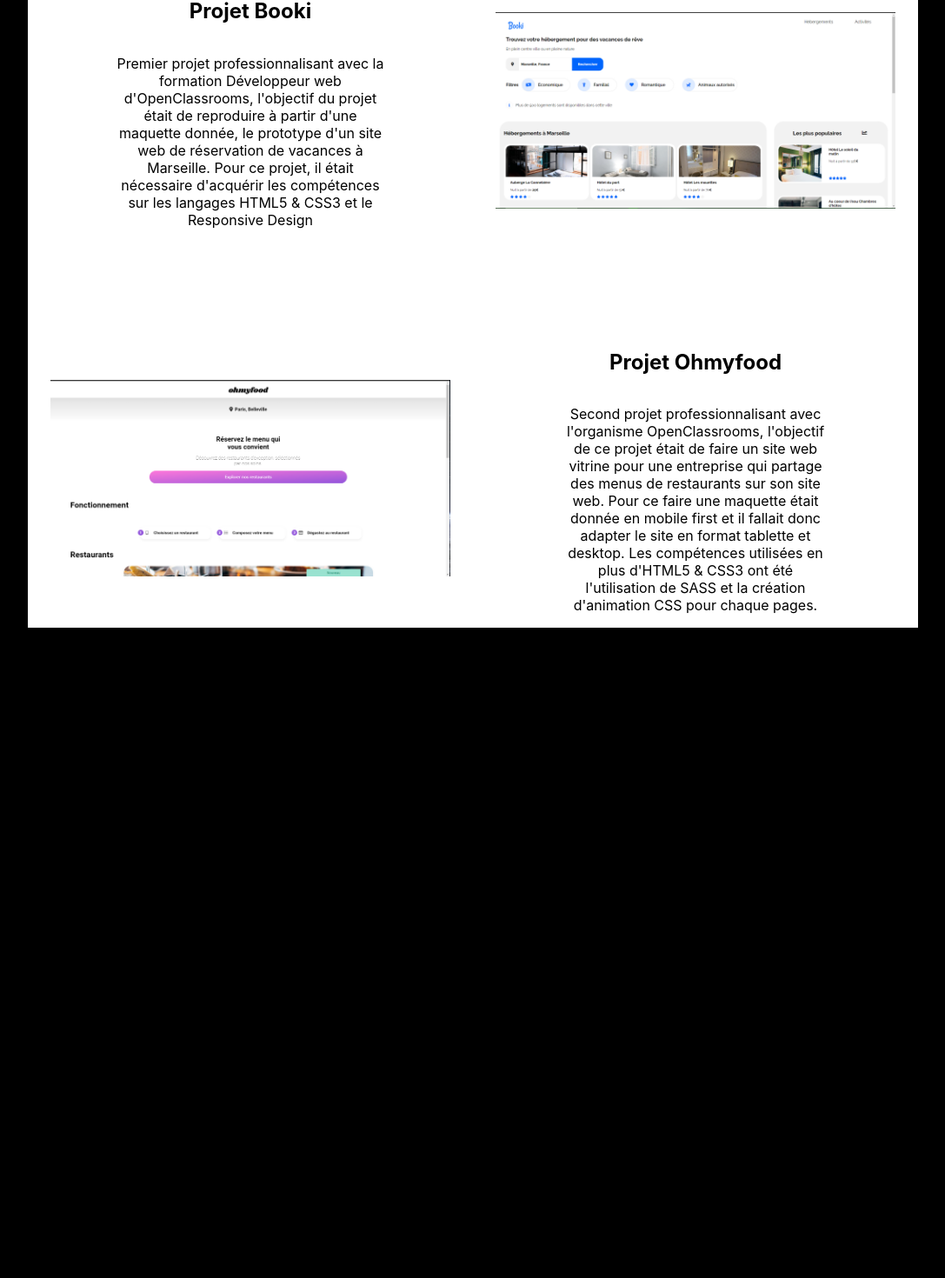
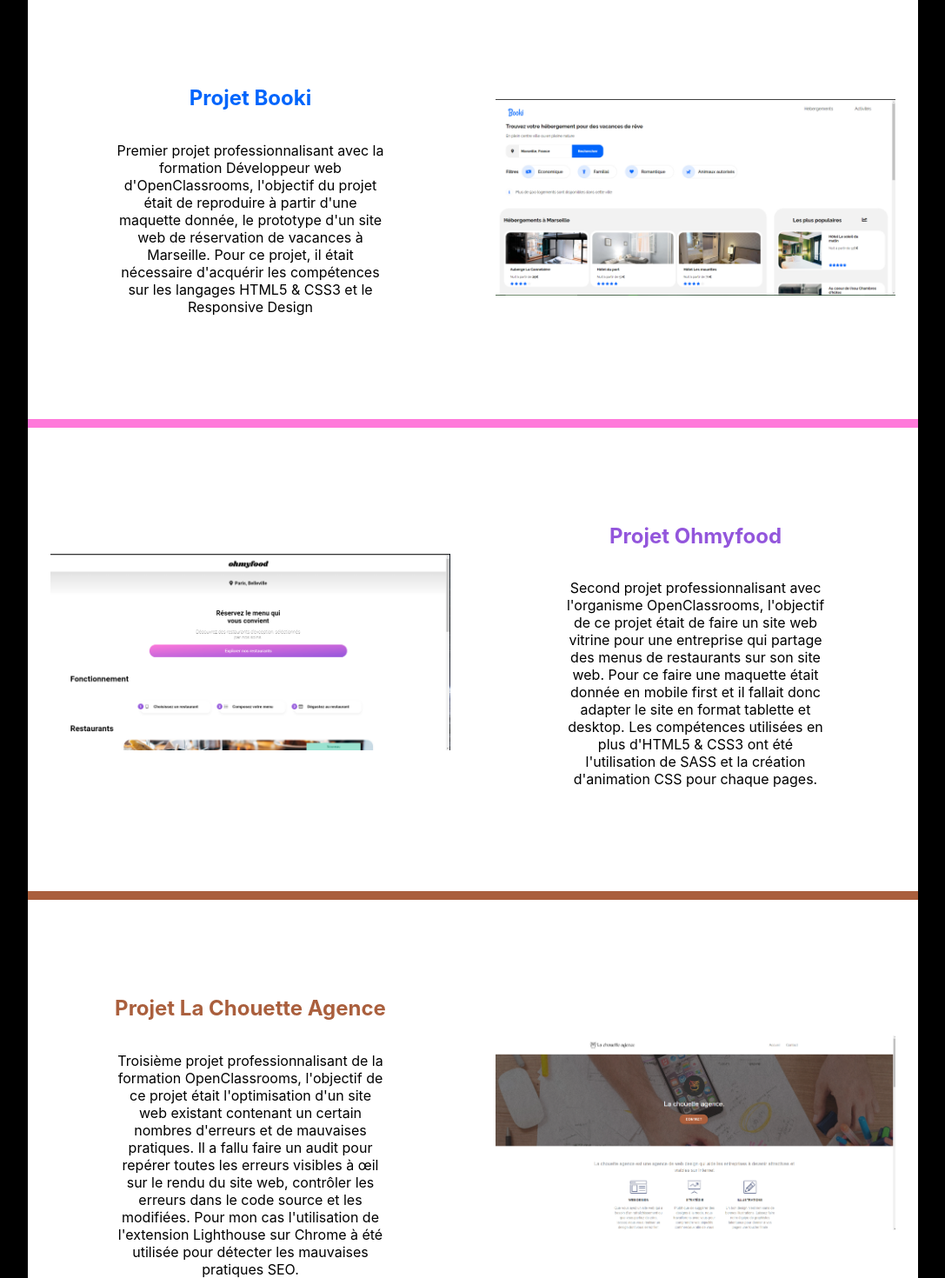
Before and after one commit to Baptiste71/Planchon_Baptiste_Portfolio-master, a React (Create React App) app: page /projects in a window 1280 px wide. Shown: the part 638-2108 px from the top of the page at 87% size, without its empty margins (96-1183 px from the left). Before the commit the page ends 1412 px from the top, so only its background shows below. Built offline with nearby package versions, Linux system fonts and the light colour scheme.

Commit message:
rajout projet chouette agence

```diff
--- a/src/pages/projets/Project.jsx
+++ b/src/pages/projets/Project.jsx
@@ -12,9 +12,9 @@
           <p className="introTxt">Sur cette page vous y trouverez tout les projets proffesionalisants réalisés lors de ma formation avec OpenClassroom avec un petit descriptif de l'objectif du projet et la possibilité de le parcourir</p>
         </div>
         <div className="Projects">
-          <div className="presentationNormal">
+          <div className="presentationNormal bookiBorder">
             <div className="titleAndTxt">
-              <h2 className="projectName">Projet Booki</h2>
+              <h2 className="projectName booki">Projet Booki</h2>
               <p className="projectDescription">
                 Premier projet professionnalisant avec la formation Développeur web d'OpenClassrooms, l'objectif du projet était de reproduire à partir d'une maquette donnée, le prototype d'un site web de réservation de vacances à Marseille. Pour ce
                 projet, il était nécessaire d'acquérir les compétences sur les langages HTML5 & CSS3 et le Responsive Design
@@ -26,9 +26,9 @@
               </div>
             </a>
           </div>
-          <div className="presentationReverse">
+          <div className="presentationReverse ohmyfoodBorder">
             <div className="titleAndTxt">
-              <h2 className="projectName">Projet Ohmyfood</h2>
+              <h2 className="projectName ohmyfood">Projet Ohmyfood</h2>
               <p className="projectDescription">
                 Second projet professionnalisant avec l'organisme OpenClassrooms, l'objectif de ce projet était de faire un site web vitrine pour une entreprise qui partage des menus de restaurants sur son site web. Pour ce faire une maquette était
                 donnée en mobile first et il fallait donc adapter le site en format tablette et desktop. Les compétences utilisées en plus d'HTML5 & CSS3 ont été l'utilisation de SASS et la création d'animation CSS pour chaque pages.
@@ -40,6 +40,21 @@
               </div>
             </a>
           </div>
+          <div className="presentationNormal laChouetteAgenceBorder">
+            <div className="titleAndTxt">
+              <h2 className="projectName laChouetteAgence">Projet La Chouette Agence</h2>
+              <p className="projectDescription">
+                Troisième projet professionnalisant de la formation OpenClassrooms, l'objectif de ce projet était l'optimisation d'un site web existant contenant un certain nombres d'erreurs et de mauvaises pratiques. Il a fallu faire un audit pour
+                repérer toutes les erreurs visibles à œil sur le rendu du site web, contrôler les erreurs dans le code source et les modifiées. Pour mon cas l'utilisation de l'extension Lighthouse sur Chrome à été utilisée pour détecter les mauvaises
+                pratiques SEO.
+              </p>
+            </div>
+            <a className="miniatureLink" href="https://baptiste71.github.io/BaptistePlanchon_4_20012022/">
+              <div className="miniatureProject">
+                <img className="imgProject" src="img/miniature_la-chouette-agence.png" alt="miniature du projet La chouette agence" />
+              </div>
+            </a>
+          </div>
         </div>
       </div>
     </div>
--- a/src/pages/projets/_project.scss
+++ b/src/pages/projets/_project.scss
@@ -48,6 +48,33 @@
   width: 50%;
 }
 
+.booki {
+  color: $themeBooki;
+}
+
+.bookiBorder {
+  border-top: 10px solid $themeBooki;
+  padding-top: 90px;
+}
+
+.ohmyfood {
+  color: $themeOhmyfood2;
+}
+
+.ohmyfoodBorder {
+  border-top: 10px solid $themeOhmyfood1;
+  padding-top: 90px;
+}
+
+.laChouetteAgence {
+  color: $themeLaChouetteAgence;
+}
+
+.laChouetteAgenceBorder {
+  border-top: 10px solid $themeLaChouetteAgence;
+  padding-top: 90px;
+}
+
 .projectDescription {
   width: 60%;
   text-align: center;
--- a/src/style/_variables.scss
+++ b/src/style/_variables.scss
@@ -3,6 +3,10 @@
 $txtColorPrimary: #fff;
 $barNavBackground: #353535;
 $buttonColor: #3f8e00;
+$themeBooki: #0065fc;
+$themeOhmyfood1: #ff79da;
+$themeOhmyfood2: #9356dc;
+$themeLaChouetteAgence: #aa5f3d;
 
 // Breakpoints //
 
```
